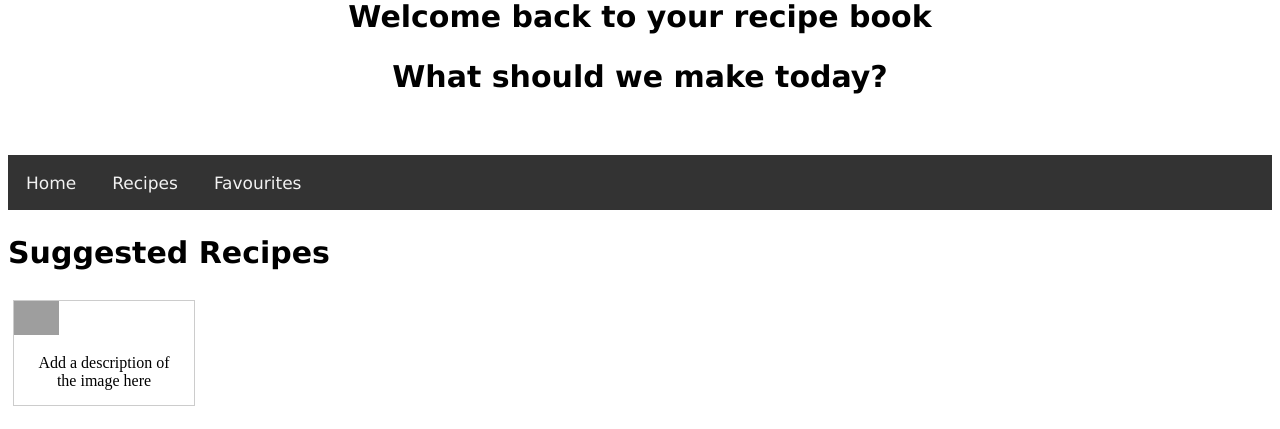
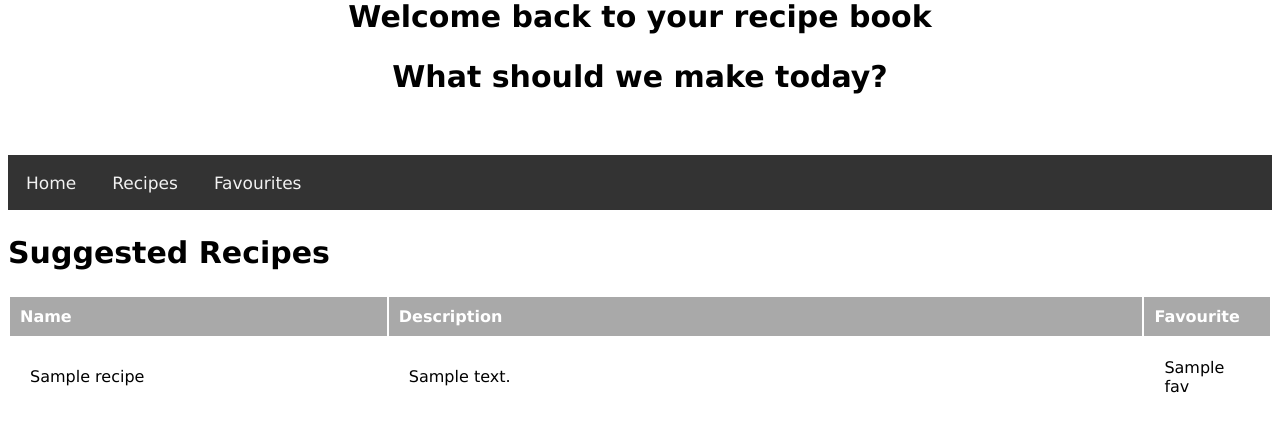
Before and after one commit to sleong1/msa-webapps, a Flask app: template app/templates/index.html in a window 1280 px wide. Shown: the part 371-800 px from the top of the page. Run offline with Flask 2, Linux system fonts and the light colour scheme; the template is opened without the code that fills it: most values are stand-ins (such as "Sample title", 1, 10 or a date in 2020); grey boxes are pictures that could not be loaded.

Commit message:
Working suggestion list on index page

```diff
--- a/app/models.py
+++ b/app/models.py
@@ -8,7 +8,8 @@ class AllRecipes(db.Model):
     name = db.Column(db.String(64))
     description = db.Column(db.String(512))
     recipe = db.Column(db.String(2048))
+    fav = db.Column(db.Boolean(create_constraint=False))
     #photo = image_attachment('UserPicture')
 
     def __repr__(self):
-        return '<AllRecipes %r - %r - %r>' % self.name, self.description, self.recipe
+        return '<AllRecipes %r - %r - %r - %r>' % self.name, self.description, self.recipe, self.fav
--- a/app/static/main.css
+++ b/app/static/main.css
@@ -36,7 +36,28 @@
   padding-top: 60px;
 }
 
-/*For recipe list display*/
+/* Suggested recipes table layout*/
+div.suggested table {
+    width: 100%;
+    margin-left: auto;
+    margin-right: auto;
+}
+
+div.suggested th {
+    color: white;
+    background-color: darkgrey;
+    text-align: left;
+    font-family: Verdana, Geneva, sans-serif;
+    padding: 10px;
+}
+
+div.suggested tr, td{
+    text-align: left;
+    font-family: Verdana, Geneva, sans-serif;
+    padding: 20px;
+}
+
+/*
 div.suggested {
   margin: 5px;
   border: 1px solid #ccc;
@@ -53,7 +74,7 @@ div.desc {
   padding: 15px;
   text-align: center;
 }
-
+*/
 
 /*Typesetting*/
 h1 {
@@ -77,7 +98,6 @@ h3 {
     font-family: Impact, Charcoal, sans-serif;
     text-shadow: 4px 4px 8px black;
 }
-
 
 /*#banner {
     background-image: url("/static/banner.jpg");
--- a/app/templates/index.html
+++ b/app/templates/index.html
@@ -21,11 +21,28 @@
 
         <!-- Suggested recipes to do -->
         <div class="suggested">
+            <table>
+                <tr>
+                    <th> Name </th>
+                    <th> Description </th>
+                    <th> Favourite </th>
+                </tr>
+                {% for recipe in suggested %}
+                    <tr>
+                        <td style="width: 30%;"> {{recipe.name}} </td>
+                        <td style="width: 60%;"> {{recipe.description}} </td>
+                        <td style="width: 10%;"> {{recipe.fav}} </td>
+                    </tr>
+                {% endfor %}
+            </table>
+        </div>
+
+        <!-- <div class="suggested">
             <a target="_blank" href="img_mountains.jpg">
             <img src="img_mountains.jpg" alt="Mountains" width="600" height="400">
             </a>
             <div class="desc">Add a description of the image here
-        </div>
+        </div> -->
 
         <script type="text/javascript">
             window.onscroll = function() {myFunction()};
```
Also changed, not shown: app/routes.py (+10 -3 lines), setup_db.py (+13 -13 lines), app/data.sqlite.
